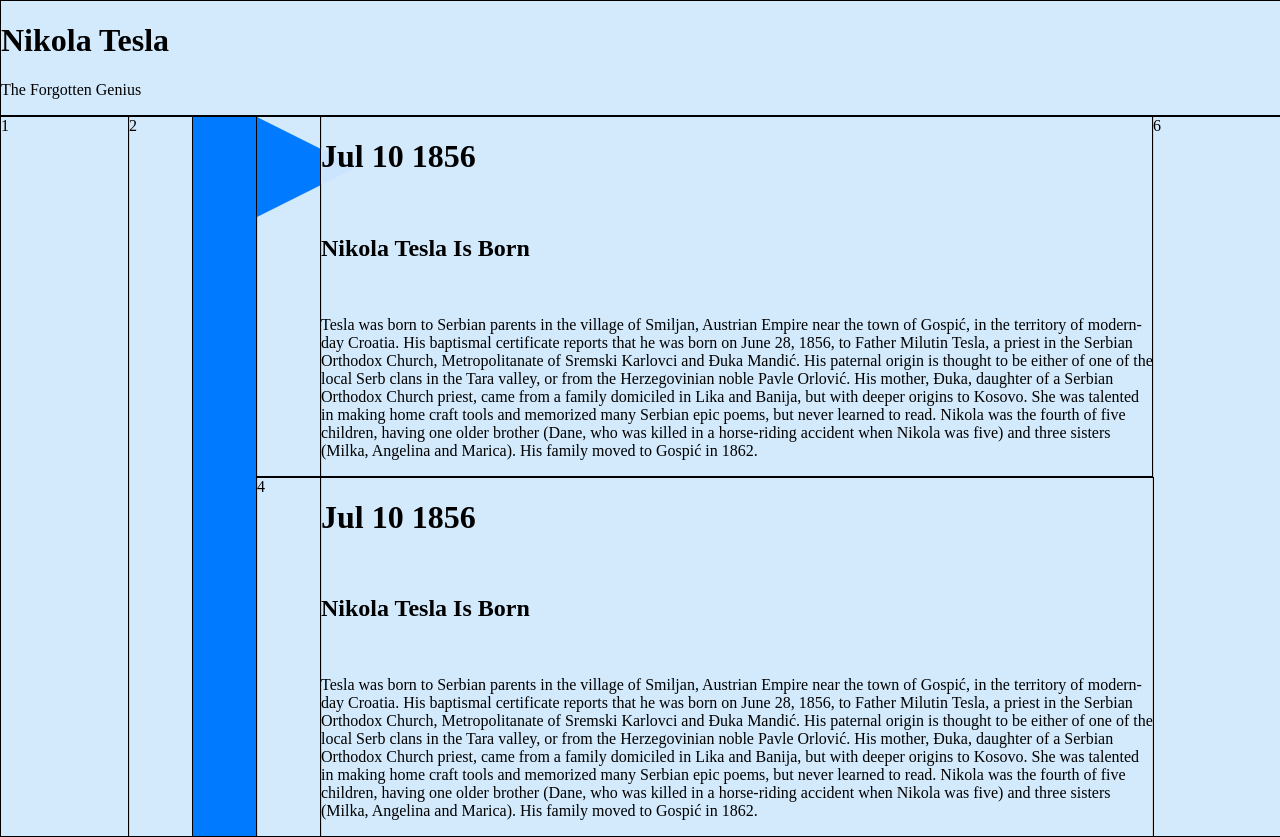
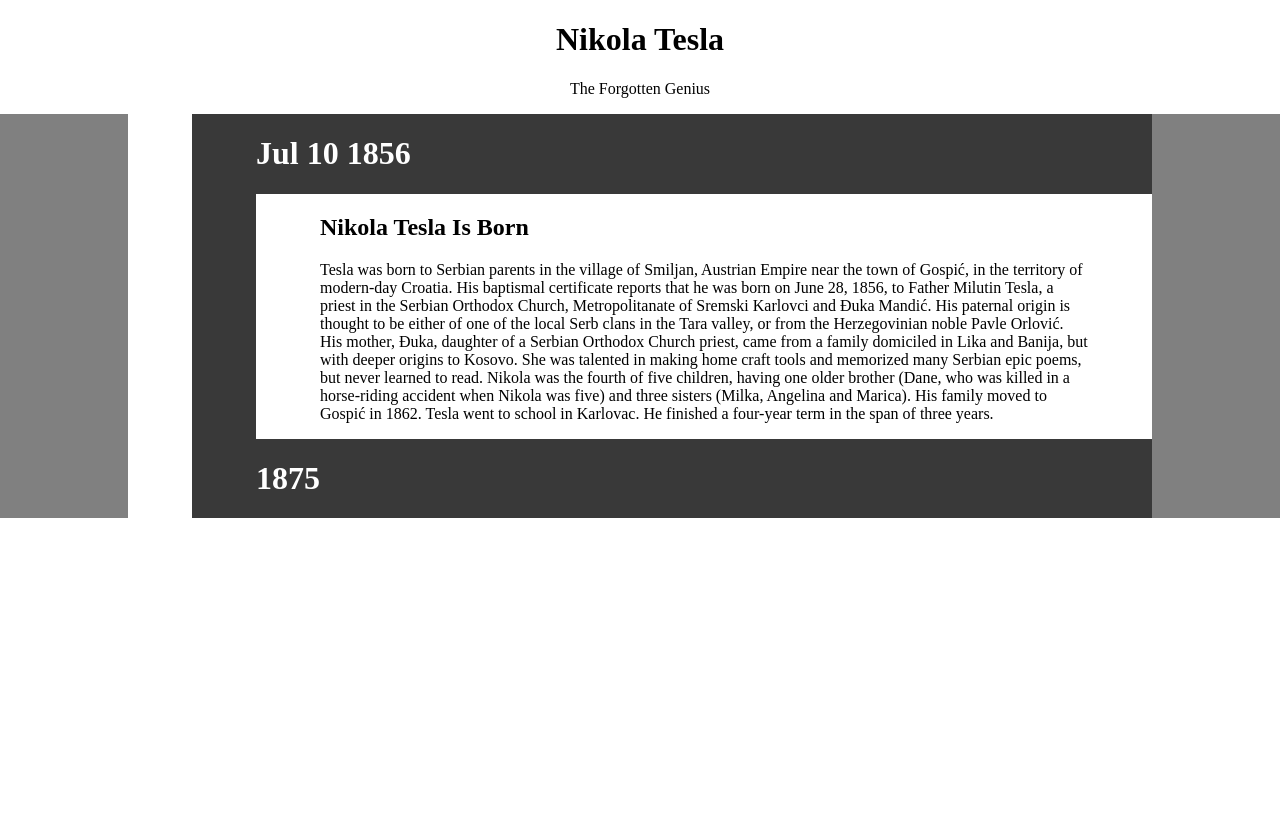
Before and after one commit to W0459556/nikolaTeslaSiteWEBD1000, a plain HTML site: page NT-MyVer.html in a window 1280 px wide. After the commit the page ends 800 px from the top, so only its background shows below. Drawn offline with Linux system fonts and the light colour scheme.

Commit message:
oct 26 18:47

```diff
--- a/NT-MyVer.html
+++ b/NT-MyVer.html
@@ -12,20 +12,30 @@
 
         .grid-container {
             display: grid;
-            grid-template-columns: 10% 5% 5% 5% 65% 10%;
+            grid-template-columns: 10% 5% 5% 5% 60% 5% 10%;
             gap: 0px;
-            background-color: #2196F3;
+            background-color: beige;
         }
 
         .grid-container > div {
             width: 100%;
-            background-color: rgba(255, 255, 255, 0.8);
-            border: 1px solid black;
+            background-color: white;
         }
 
         .header {
-            grid-column: 1 / span 6;
+            grid-column: 1 / span 7;
             grid-row: 1;
+            text-align: center;
+        }
+
+        .timeDate1 {
+            grid-column: 4 / span 4;
+            grid-row: 2;
+        }
+
+        .timeDate2 {
+            grid-column: 4 / span 3;
+            grid-row: 4;
         }
 
         .LBorder {
@@ -34,8 +44,14 @@
         }
 
         .RBorder {
-            grid-column: 6;
+            grid-column: 7;
             grid-row: 2 / span 13;
+        }
+
+        .borderColour {
+            width: 100%;
+            height: 100%;
+            background-color: grey;
         }
 
         .timeLineLine {
@@ -48,34 +64,40 @@
             grid-row: 2 / span 13;
         }
 
-        .arrow {
-            width: 0;
-            height: 0;
-            border-style: solid;
-            border-width: 50px 0 50px 100px;
-            border-color: transparent transparent transparent #007bff;
-        }
-
         .line {
             width: 100%;
             height: 100%;
-            background-color: #007bff;
+            background-color: rgb(57, 57, 57);
+        }
+
+        h1 {
+            color: white;
         }
         </style>
 </head>
 <body>
     <div class="grid-container">
-        <div class="header"><h1>Nikola Tesla</h1><p>The Forgotten Genius</p></div>
-        <div class="LBorder">1</div>
-        <div class="timeLineLineLeft">2</div>
+        <div class="header"><h1 style="color: black;">Nikola Tesla</h1><p>The Forgotten Genius</p></div>
+
+
+        <div class="LBorder"><div class="borderColour"></div></div>
+        <div class="timeLineLineLeft"></div>
         <div class="timeLineLine"><div class="line"></div></div>
-        <div><div class="arrow"></div></div>
-        <div><h1>Jul 10 1856</h1><br /><h2>Nikola Tesla Is Born</h2><br /><p>Tesla was born to Serbian parents in the village of Smiljan, Austrian Empire near the town of Gospić, in the territory of modern-day Croatia. His baptismal certificate reports that he was born on June 28, 1856, to Father Milutin Tesla, a priest in the Serbian Orthodox Church, Metropolitanate of Sremski Karlovci and Đuka Mandić. His paternal origin is thought to be either of one of the local Serb clans in the Tara valley, or from the Herzegovinian noble Pavle Orlović. His mother, Đuka, daughter of a Serbian Orthodox Church priest, came from a family domiciled in Lika and Banija, but with deeper origins to Kosovo. She was talented in making home craft tools and memorized many Serbian epic poems, but never learned to read. Nikola was the fourth of five children, having one older brother (Dane, who was killed in a horse-riding accident when Nikola was five) and three sisters (Milka, Angelina and Marica). His family moved to Gospić in 1862.</p></div>
-        <div class="RBorder">6</div>
+        <div class ="timeDate1" style="background-color:rgb(57, 57, 57);"><h1>Jul 10 1856</h1></div>
+        <div class="RBorder"><div class="borderColour"></div></div>
 
-        <div>4</div>
-        <div><h1>Jul 10 1856</h1><br /><h2>Nikola Tesla Is Born</h2><br /><p>Tesla was born to Serbian parents in the village of Smiljan, Austrian Empire near the town of Gospić, in the territory of modern-day Croatia. His baptismal certificate reports that he was born on June 28, 1856, to Father Milutin Tesla, a priest in the Serbian Orthodox Church, Metropolitanate of Sremski Karlovci and Đuka Mandić. His paternal origin is thought to be either of one of the local Serb clans in the Tara valley, or from the Herzegovinian noble Pavle Orlović. His mother, Đuka, daughter of a Serbian Orthodox Church priest, came from a family domiciled in Lika and Banija, but with deeper origins to Kosovo. She was talented in making home craft tools and memorized many Serbian epic poems, but never learned to read. Nikola was the fourth of five children, having one older brother (Dane, who was killed in a horse-riding accident when Nikola was five) and three sisters (Milka, Angelina and Marica). His family moved to Gospić in 1862.</p></div>
+        <div></div>
+        <div>
+            <h2>Nikola Tesla Is Born</h2>
+            <p>Tesla was born to Serbian parents in the village of Smiljan, Austrian Empire near the town of Gospić, in the territory of modern-day Croatia. His baptismal certificate reports that he was born on June 28, 1856, to Father Milutin Tesla, a
+                priest in the Serbian Orthodox Church, Metropolitanate of Sremski Karlovci and Đuka Mandić. His paternal origin is thought to be either of one of the local Serb clans in the Tara valley, or from the Herzegovinian noble Pavle Orlović. His
+                mother, Đuka, daughter of a Serbian Orthodox Church priest, came from a family domiciled in Lika and Banija, but with deeper origins to Kosovo. She was talented in making home craft tools and memorized many Serbian epic poems, but never
+                learned to read. Nikola was the fourth of five children, having one older brother (Dane, who was killed in a horse-riding accident when Nikola was five) and three sisters (Milka, Angelina and Marica). His family moved to Gospić in 1862.
+                Tesla went to school in Karlovac. He finished a four-year term in the span of three years.</p>
+        </div>
+        <div></div>
 
+        <div class="timeDate2" style="background-color: rgb(57, 57, 57);"><h1>1875</h1></div>
 
       </div>
 </body>
```
